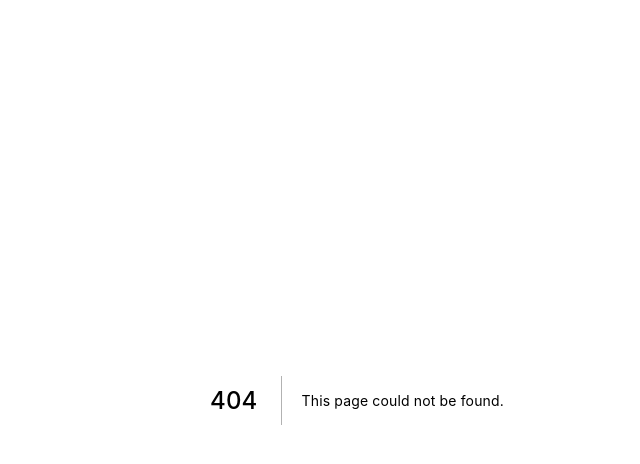
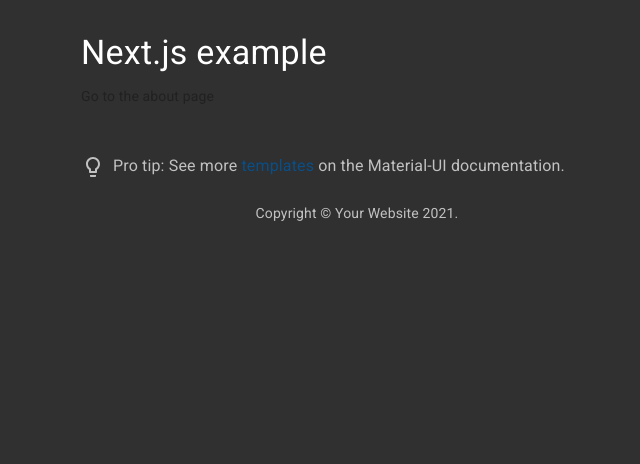
Before and after one commit to SteplerPaulo/scheduler, a Next.js app: page /sample in a window 1280 px wide. Before the commit this address had no page. Shown: the top 464 px of the page, without its empty margins (283-923 px from the left). Built offline with nearby package versions, Linux system fonts and the light colour scheme.

Commit message:
NextJS sample.js

```diff
--- /dev/null
+++ b/pages/sample.js
@@ -0,0 +1,24 @@
+import React from 'react';
+import Container from '@material-ui/core/Container';
+import Typography from '@material-ui/core/Typography';
+import Box from '@material-ui/core/Box';
+import ProTip from '../src/ProTip';
+import Link from '../src/Link';
+import Copyright from '../src/Copyright';
+
+export default function Index() {
+  return (
+    <Container maxWidth="sm">
+      <Box my={4}>
+        <Typography variant="h4" component="h1" gutterBottom>
+          Next.js example
+        </Typography>
+        <Link href="/about" color="secondary">
+          Go to the about page
+        </Link>
+        <ProTip />
+        <Copyright />
+      </Box>
+    </Container>
+  );
+}
```
